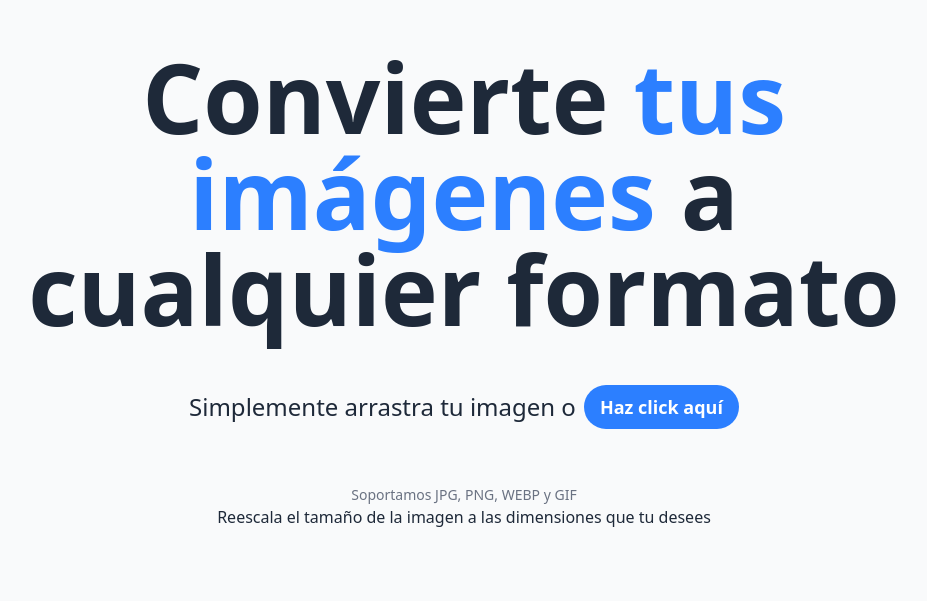
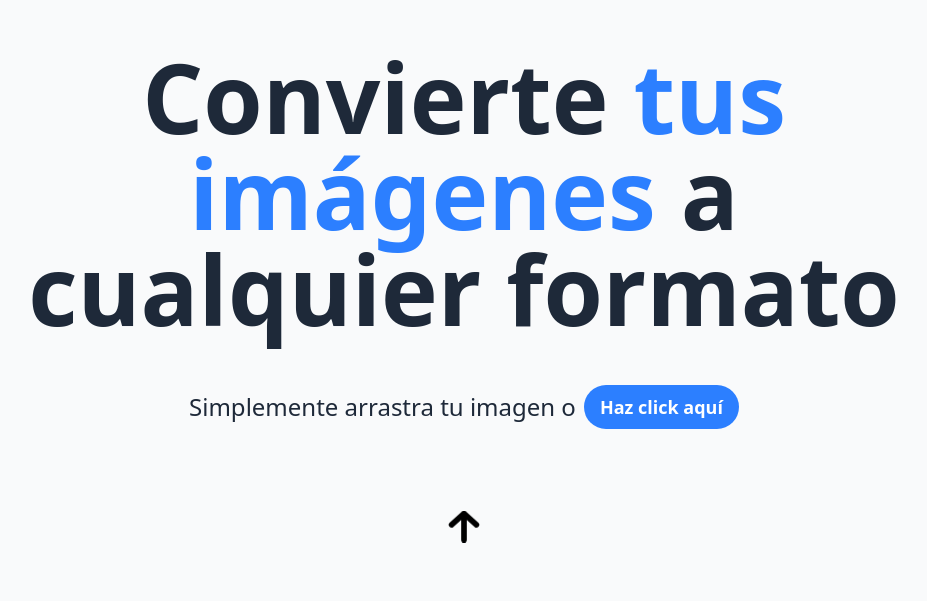
Before and after one commit to alberba/file-converter, a React (Vite) app: page / in a window 1280 px wide. Shown: the part 183-784 px from the top of the page, without its empty margins (176-1103 px from the left). Built offline with nearby package versions, Linux system fonts and the light colour scheme.

Commit message:
Add arrow animation in Landing Page to scroll to Features

```diff
--- /dev/null
+++ b/src/assets/Arrowup.tsx
@@ -0,0 +1,25 @@
+type ArrowUpProps = {
+  className?: string;
+};
+
+export default function ArrowUp({ className }: ArrowUpProps) {
+  return (
+    <svg
+      xmlns="http://www.w3.org/2000/svg"
+      width="540"
+      height="566.67"
+      fill="none"
+      viewBox="0 0 16.2 17"
+      className={className}
+    >
+      <path
+        stroke="currentColor"
+        stroke-linecap="round"
+        stroke-linejoin="round"
+        stroke-width="2"
+        d="M8.1 1.5v14m0-14-6.6 6m6.6-6 6.6 6"
+        style={{ strokeWidth: 3, strokeDasharray: "none", strokeOpacity: 1 }}
+      />
+    </svg>
+  );
+}
--- a/src/components/LandingPage.tsx
+++ b/src/components/LandingPage.tsx
@@ -1,6 +1,7 @@
 import Feature from "./Feature";
 import Hero from "./Hero";
 import Github from "../assets/github.svg";
+import ArrowUp from "../assets/Arrowup";
 
 type LandingPageProps = {
   handleDrop: (
@@ -15,23 +16,11 @@ export default function LandingPage({ handleDrop }: LandingPageProps) {
       onDrop={handleDrop}
       onDragOver={(ev) => ev.preventDefault()}
     >
-      {/*<Header />*/}
-      <main className="mt-58 flex w-full flex-col items-center gap-8 text-center">
+      <main className="mt-58 flex w-full flex-col items-center gap-16 text-center">
         <Hero fileInputcallable={handleDrop} />
-        <section>
-          <article>
-            <img src="" alt="" />
-            <p className="text-sm text-gray-500">
-              Soportamos JPG, PNG, WEBP y GIF
-            </p>
-          </article>
-          <article>
-            <p>
-              Reescala el tamaño de la imagen a las dimensiones que tu desees
-            </p>
-            <img src="" alt="" />
-          </article>
-        </section>
+        <a href="#features-container">
+          <ArrowUp className="h-8 animate-bounce text-black" />
+        </a>
         <Feature />
       </main>
       <footer className="flex w-full items-center justify-between py-4">
--- a/src/index.css
+++ b/src/index.css
@@ -8,6 +8,10 @@ body {
   margin: 0;
 }
 
+html {
+  scroll-behavior: smooth;
+}
+
 strong {
   @apply text-accent font-bold;
 }
```
Also changed, not shown: src/assets/image.png (deleted).
